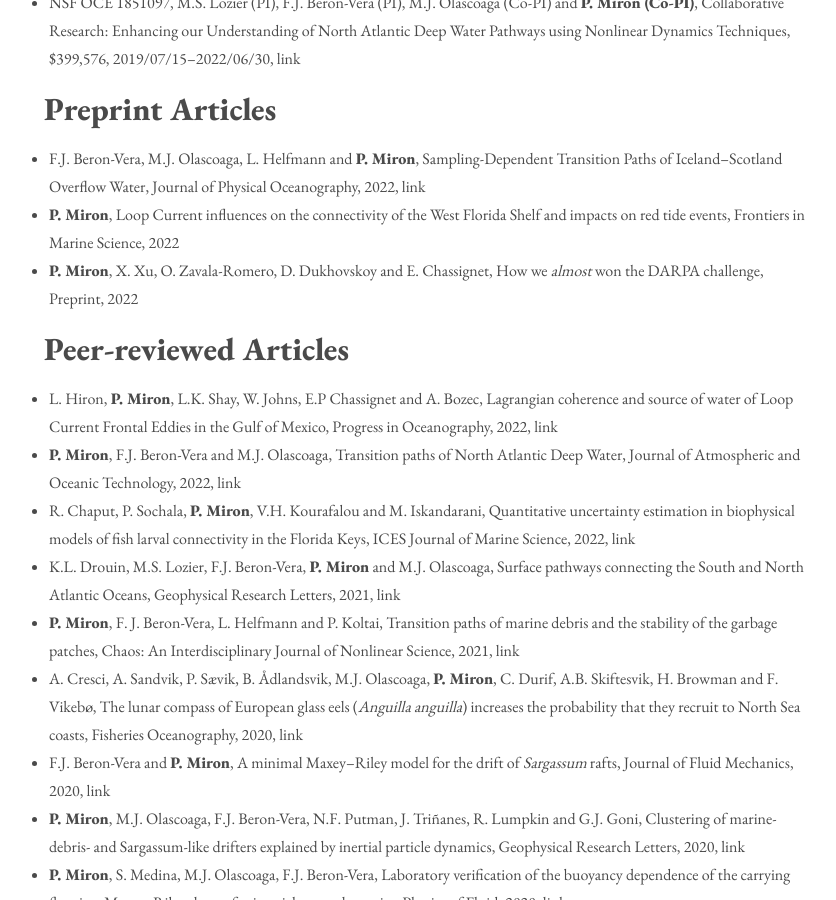
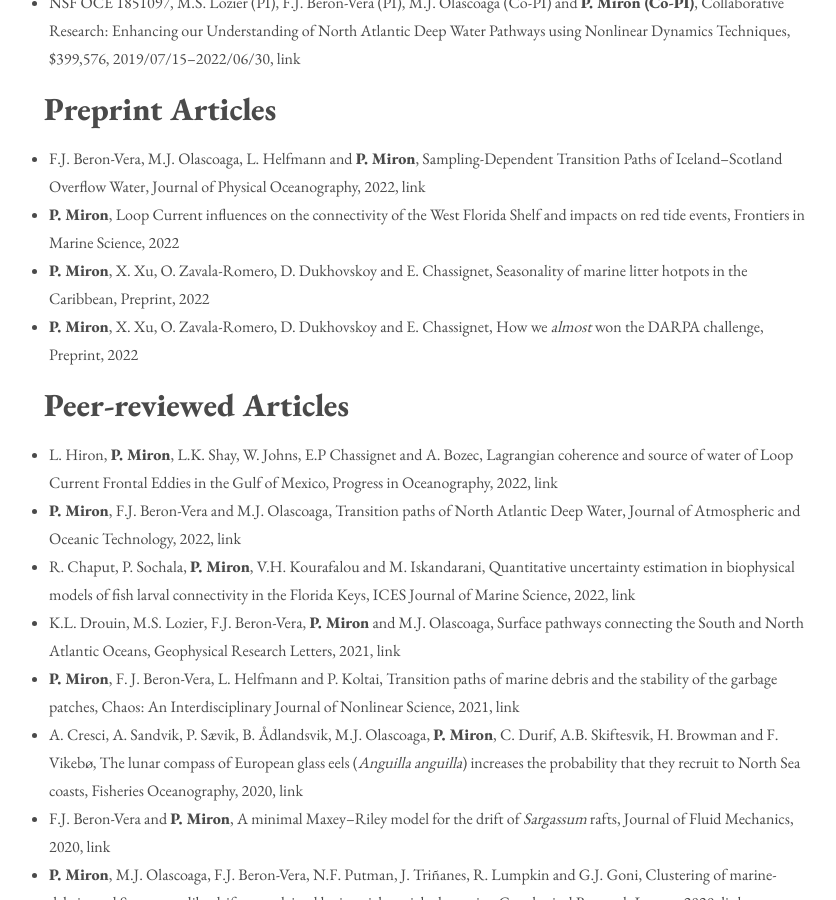
Before and after one commit to philippemiron/philippemiron.github.io, a Jekyll site: the page built from contributions.md, in a window 1280 px wide and 900 px high, scrolled down 732 px. Shown: the whole window, without its empty margins (212-1048 px from the left). Built offline with Jekyll 4.4.1, drawn with Linux system fonts in a browser that asks for light colours; nearby versions of some CDN libraries.

Commit message:
add one preprint

```diff
--- a/_data/preprint.yml
+++ b/_data/preprint.yml
@@ -9,6 +9,11 @@
   journal: Frontiers in Marine Science
   year: '2022'
 
+- title: Seasonality of marine litter hotpots in the Caribbean
+  authors: '**P. Miron**, X. Xu, O. Zavala-Romero, D. Dukhovskoy and E. Chassignet'
+  journal: Preprint
+  year: '2022'
+
 - title: How we *almost* won the DARPA challenge
   authors: '**P. Miron**, X. Xu, O. Zavala-Romero, D. Dukhovskoy and E. Chassignet'
   journal: Preprint
```
